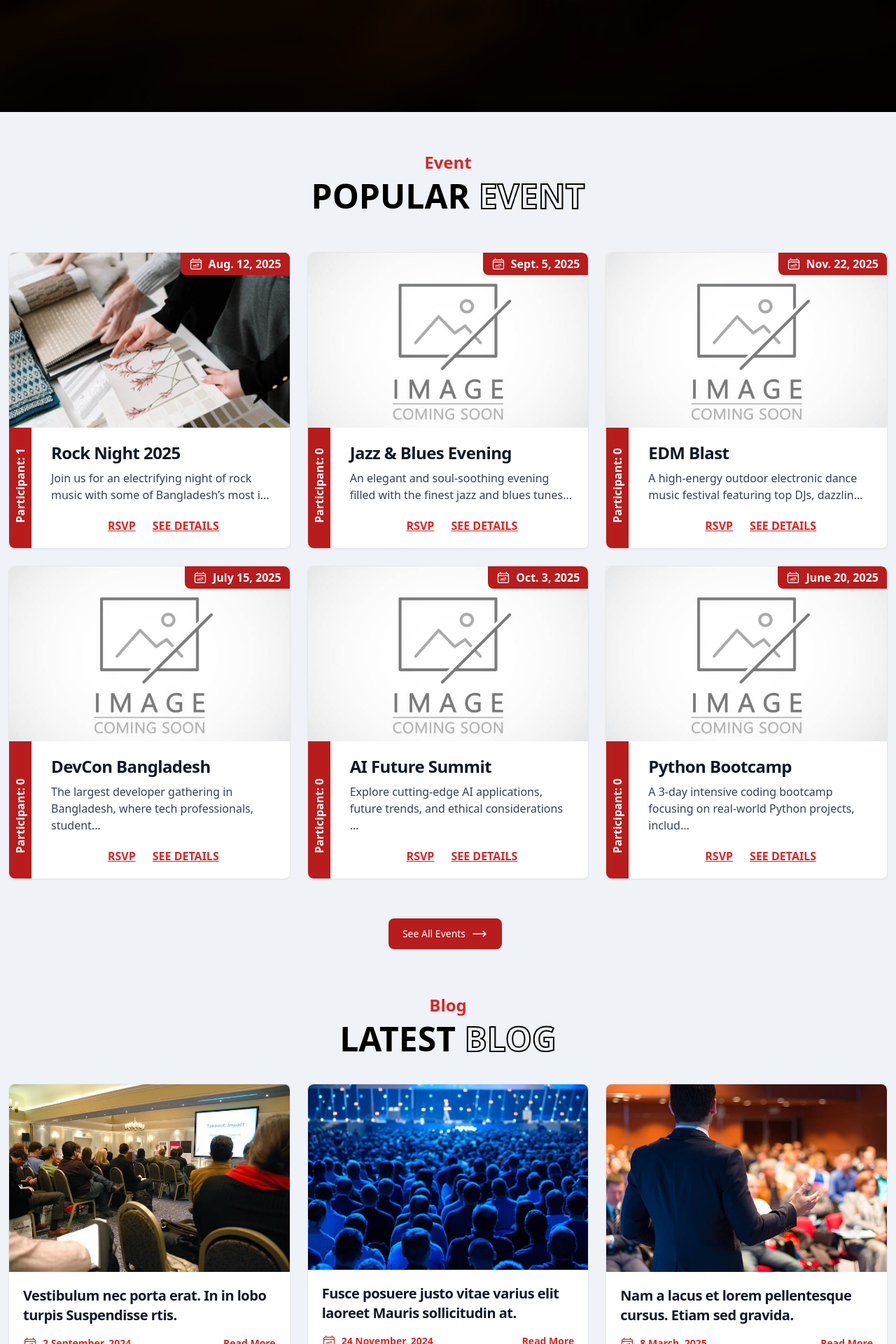
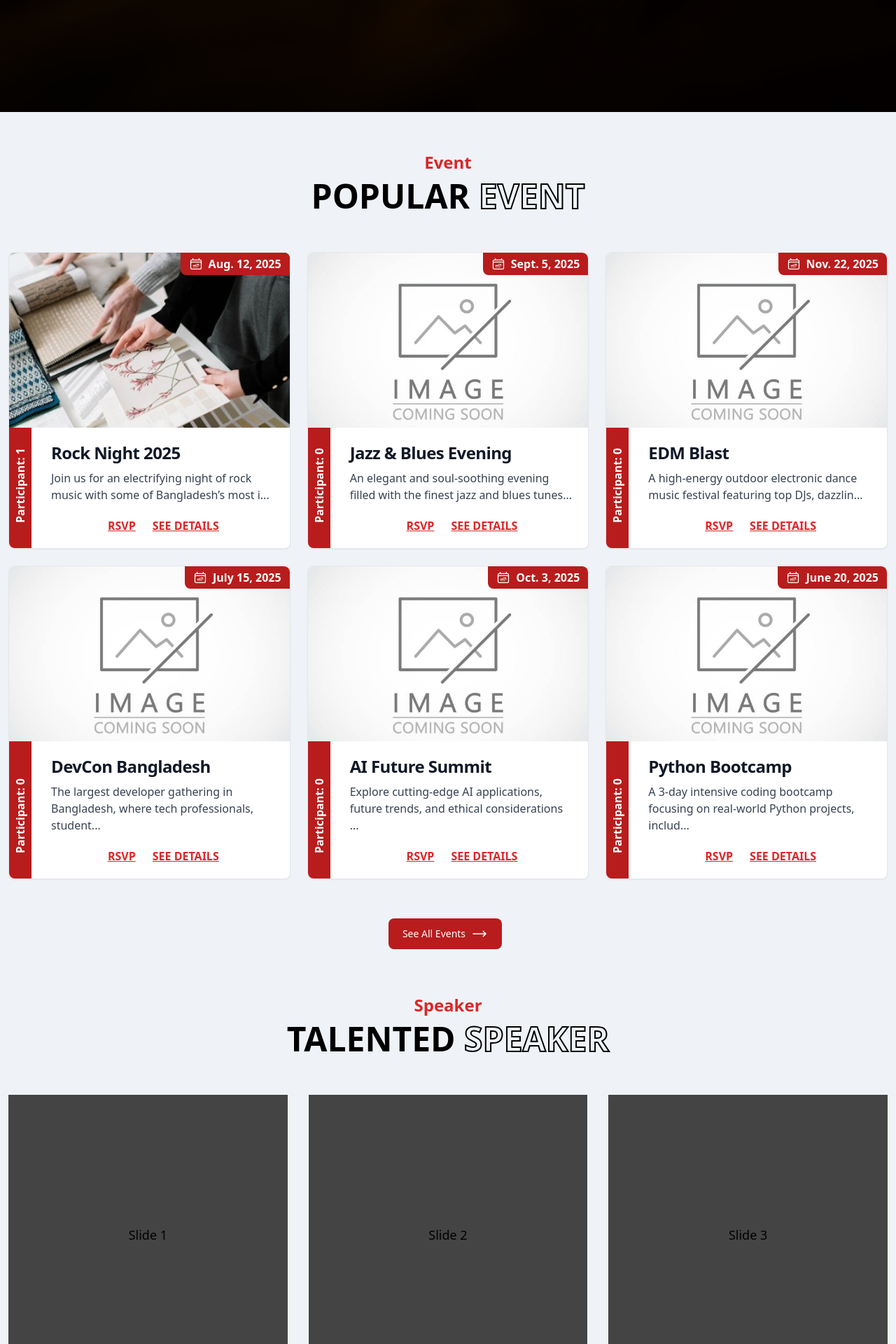
Before and after one commit to rjmahfuztech/event-management, a Django app: page / in a window 1280 px wide. Shown: the part 640-2560 px from the top of the page at 70% size. Run offline with Django 5.2, Linux system fonts and the light colour scheme; data comes from the database, SQL or seed files in the repository; some libraries are stand-ins or nearby versions.

Commit message:
speaker section pre commit

```diff
--- a/events/templates/event_info.html
+++ b/events/templates/event_info.html
@@ -96,6 +96,8 @@
             </h2>
         {% endif %}
     </section>
+    {% comment %} speaker section {% endcomment %}
+    {% include "speakers.html" %}
     {% comment %} blog section {% endcomment %}
     {% include "blog.html" %}
     {% comment %} contact section {% endcomment %}
--- a/events/templates/home.html
+++ b/events/templates/home.html
@@ -9,8 +9,8 @@
     <meta name="keywords" content="{{ meta_keywords|default:'event, manage' }}">
     <title>Event</title>
     {% comment %} <link rel="stylesheet" href="{% static "css/output.css" %}"> {% endcomment %}
-    <script src="https://cdn.tailwindcss.com"></script>
-    <script src="https://cdn.jsdelivr.net/npm/flowbite@2.5.2/dist/flowbite.min.js"></script>
+    <link rel="stylesheet"
+          href="https://cdn.jsdelivr.net/npm/swiper@11/swiper-bundle.min.css" />
     <style>
       html {
         scroll-behavior: smooth;
@@ -19,6 +19,26 @@
         -webkit-text-stroke: 2px black;
         color: transparent;
       }
+      .swiper {
+      width: 100%;
+      height: 100%;
+    }
+
+    .swiper-slide {
+      text-align: center;
+      font-size: 18px;
+      background: #444;
+      display: flex;
+      justify-content: center;
+      align-items: center;
+    }
+
+    .swiper-slide img {
+      display: block;
+      width: 100%;
+      height: 100%;
+      object-fit: cover;
+    }
     </style>
   </head>
   <body class="bg-[#EFF3F8]">
@@ -55,12 +75,16 @@
                  class="block py-2 px-3 text-gray-900 rounded-sm hover:bg-gray-100 md:hover:bg-transparent hover:text-red-700 transition-colors duration-300 md:p-0 dark:text-white dark:hover:bg-gray-700 dark:hover:text-white md:dark:hover:bg-transparent dark:border-gray-700">Events</a>
             </li>
             <li>
-              <a href="/#blog"
-                 class="block py-2 px-3 text-gray-900 rounded-sm hover:bg-gray-100 md:hover:bg-transparent hover:text-red-700 transition-colors duration-300 md:p-0 dark:text-white dark:hover:bg-gray-700 dark:hover:text-white md:dark:hover:bg-transparent dark:border-gray-700">Blog</a>
+              <a href="/#speaker"
+                 class="block py-2 px-3 text-gray-900 rounded-sm hover:bg-gray-100 md:hover:bg-transparent hover:text-red-700 transition-colors duration-300 md:p-0 dark:text-white dark:hover:bg-gray-700 dark:hover:text-white md:dark:hover:bg-transparent dark:border-gray-700">Speaker</a>
             </li>
             <li>
               <a href="/#about"
                  class="block py-2 px-3 text-gray-900 rounded-sm hover:bg-gray-100 md:hover:bg-transparent hover:text-red-700 transition-colors duration-300 md:p-0 dark:text-white dark:hover:bg-gray-700 dark:hover:text-white md:dark:hover:bg-transparent dark:border-gray-700">About</a>
+            </li>
+            <li>
+              <a href="/#blog"
+                 class="block py-2 px-3 text-gray-900 rounded-sm hover:bg-gray-100 md:hover:bg-transparent hover:text-red-700 transition-colors duration-300 md:p-0 dark:text-white dark:hover:bg-gray-700 dark:hover:text-white md:dark:hover:bg-transparent dark:border-gray-700">Blog</a>
             </li>
             <li>
               <a href="/#contact"
@@ -145,6 +169,9 @@
       </svg>
     </div>
   </body>
+  <script src="https://cdn.tailwindcss.com"></script>
+  <script src="https://cdn.jsdelivr.net/npm/flowbite@2.5.2/dist/flowbite.min.js"></script>
+  <script src="https://cdn.jsdelivr.net/npm/swiper@11/swiper-bundle.min.js"></script>
   <script>
     // get the current year
     document.getElementById("year").textContent = new Date().getFullYear();
@@ -160,5 +187,16 @@
         scrollTopButton.classList.add("opacity-0", "invisible", "bottom-0");
       }
     })
+
+    // initialize swiper
+    const swiper = new Swiper(".mySwiper", {
+      slidesPerView: 3,
+      spaceBetween: 30,
+      loop: true,
+      pagination: {
+        el: ".swiper-pagination",
+        clickable: true,
+      },
+    });
   </script>
 </html>
--- /dev/null
+++ b/events/templates/speakers.html
@@ -0,0 +1,18 @@
+{% load static %}
+<section id="speaker" class="mb-14 md:mb-20">
+  <div class="my-10 md:my-14 text-center">
+    <h3 class="text-red-600 font-semibold text-2xl">Speaker</h3>
+    <h2 class="text-3xl md:text-5xl mt-2 font-bold">
+      TALENTED <span class="text-outline">SPEAKER</span>
+    </h2>
+  </div>
+  <div class="swiper mySwiper">
+    <div class="swiper-wrapper h-[400px]">
+      <div class="swiper-slide">Slide 1</div>
+      <div class="swiper-slide">Slide 2</div>
+      <div class="swiper-slide">Slide 3</div>
+      <div class="swiper-slide">Slide 4</div>
+    </div>
+    <div class="swiper-pagination"></div>
+  </div>
+</section>
```
